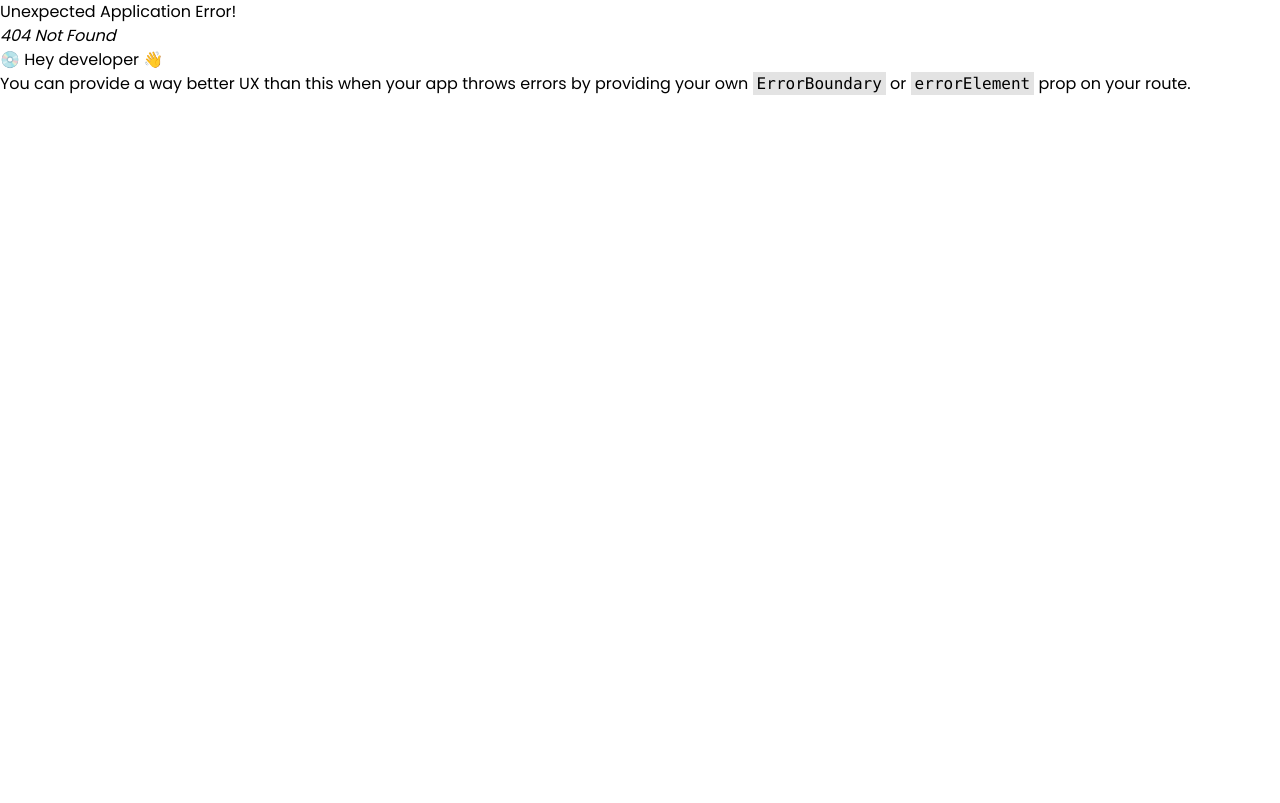
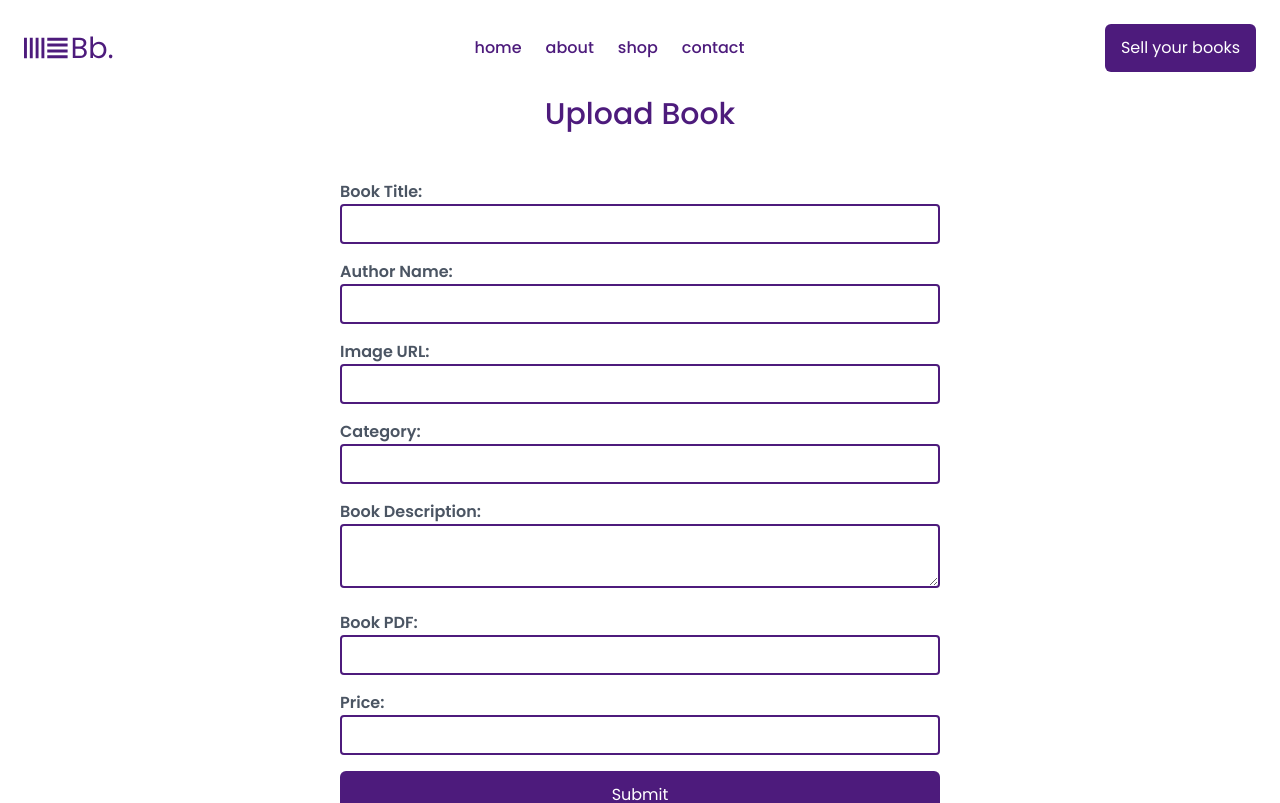
Before and after one commit to Buy-Books/buybook-webproject, a React (Vite) app in the folder client/: page /upload-book in a window 1280 px wide. Before the commit this address had no page. Shown: the top 803 px of the page. Built offline with nearby package versions, Linux system fonts and the light colour scheme.

Commit message:
upload book finished

```diff
--- a/client/package.json
+++ b/client/package.json
@@ -10,6 +10,7 @@
     "preview": "vite preview"
   },
   "dependencies": {
+    "axios": "^1.7.2",
     "localforage": "^1.10.0",
     "match-sorter": "^6.3.4",
     "react": "^18.2.0",
--- a/client/src/components/Navbar.jsx
+++ b/client/src/components/Navbar.jsx
@@ -42,9 +42,9 @@ const Navbar = () => {
                         ))}
                     </ul>
 
-                    <button className="sm:block hidden btn">
+                    <Link to={"/upload-book"} className="sm:block hidden btn">
                         Sell your books
-                    </button>
+                    </Link>
 
                     {/* menu button for mobile devices */}
                     <div className="sm:hidden z-50">
--- /dev/null
+++ b/client/src/screens/uploadBook/UploadBook.jsx
@@ -0,0 +1,166 @@
+import React, { useState } from "react"
+import axios from "axios"
+const UploadBook = () => {
+    const [formData, setFormData] = useState({
+        bookTitle: "",
+        authorName: "",
+        imageURL: "",
+        category: "",
+        bookDescription: "",
+        bookPDF: "",
+        price: ""
+    })
+
+    const handleChange = (e) => {
+        setFormData({ ...formData, [e.target.name]: e.target.value })
+    }
+
+    const handleSubmit = async (e) => {
+        e.preventDefault()
+        // Handle form submission logic here
+        const response = await axios.post(
+            "http://localhost:5000/upload-book",
+            formData
+        )
+        console.log(response.data)
+        console.log(formData)
+        setFormData({
+            bookTitle: "",
+            authorName: "",
+            imageURL: "",
+            category: "",
+            bookDescription: "",
+            bookPDF: "",
+            price: ""
+        })
+    }
+
+    return (
+        <div className="mb-12">
+            <h2 className="text-2xl text-dark-purple text-center font-medium mb-12 lg:text-3xl">
+                Upload Book
+            </h2>
+            <form
+                onSubmit={handleSubmit}
+                className="flex mx-auto flex-col gap-4 w-full max-w-[600px]"
+            >
+                <div className="form-group">
+                    <label
+                        htmlFor="bookTitle"
+                        className="font-semibold text-gray-600"
+                    >
+                        Book Title:
+                    </label>
+                    <input
+                        type="text"
+                        id="bookTitle"
+                        name="bookTitle"
+                        value={formData.bookTitle}
+                        onChange={handleChange}
+                        className="border-dark-purple  rounded border-2 outline-none p-1.5 w-full focus:ring-2 focus:ring-light-purple focus:outline-none   focus:border-light-purple"
+                    />
+                </div>
+                <div className="form-group">
+                    <label
+                        htmlFor="authorName"
+                        className="font-semibold text-gray-600"
+                    >
+                        Author Name:
+                    </label>
+                    <input
+                        type="text"
+                        id="authorName"
+                        name="authorName"
+                        value={formData.authorName}
+                        onChange={handleChange}
+                        className="border-dark-purple  rounded border-2 outline-none p-1.5 w-full focus:ring-2 focus:ring-light-purple focus:outline-none   focus:border-light-purple"
+                    />
+                </div>
+                <div className="form-group">
+                    <label
+                        htmlFor="imageURL"
+                        className="font-semibold text-gray-600"
+                    >
+                        Image URL:
+                    </label>
+                    <input
+                        type="text"
+                        id="imageURL"
+                        name="imageURL"
+                        value={formData.imageURL}
+                        onChange={handleChange}
+                        className="border-dark-purple  rounded border-2 outline-none p-1.5 w-full focus:ring-2 focus:ring-light-purple focus:outline-none   focus:border-light-purple"
+                    />
+                </div>
+                <div className="form-group">
+                    <label
+                        htmlFor="category"
+                        className="font-semibold text-gray-600"
+                    >
+                        Category:
+                    </label>
+                    <input
+                        type="text"
+                        id="category"
+                        name="category"
+                        value={formData.category}
+                        onChange={handleChange}
+                        className="border-dark-purple  rounded border-2 outline-none p-1.5 w-full focus:ring-2 focus:ring-light-purple focus:outline-none   focus:border-light-purple"
+                    />
+                </div>
+                <div className="form-group">
+                    <label
+                        htmlFor="bookDescription"
+                        className="font-semibold text-gray-600"
+                    >
+                        Book Description:
+                    </label>
+                    <textarea
+                        id="bookDescription"
+                        name="bookDescription"
+                        value={formData.bookDescription}
+                        onChange={handleChange}
+                        className="border-dark-purple  rounded border-2 outline-none p-1.5 w-full focus:ring-2 focus:ring-light-purple focus:outline-none   focus:border-light-purple"
+                    />
+                </div>
+                <div className="form-group">
+                    <label
+                        htmlFor="bookPDF"
+                        className="font-semibold text-gray-600"
+                    >
+                        Book PDF:
+                    </label>
+                    <input
+                        type="text"
+                        id="bookPDF"
+                        name="bookPDF"
+                        value={formData.bookPDF}
+                        onChange={handleChange}
+                        className="border-dark-purple  rounded border-2 outline-none p-1.5 w-full focus:ring-2 focus:ring-light-purple focus:outline-none   focus:border-light-purple"
+                    />
+                </div>
+                <div className="form-group">
+                    <label
+                        htmlFor="price"
+                        className="font-semibold text-gray-600"
+                    >
+                        Price:
+                    </label>
+                    <input
+                        type="text"
+                        id="price"
+                        name="price"
+                        value={formData.price}
+                        onChange={handleChange}
+                        className="border-dark-purple  rounded border-2 outline-none p-1.5 w-full focus:ring-2 focus:ring-light-purple focus:outline-none   focus:border-light-purple"
+                    />
+                </div>
+                <button type="submit" className="btn block col-span-2">
+                    Submit
+                </button>
+            </form>
+        </div>
+    )
+}
+
+export default UploadBook
```
Also changed, not shown: client/src/routers/router.jsx (+7 -2 lines), 2 other files (tests, documents, lock files or other folders).
